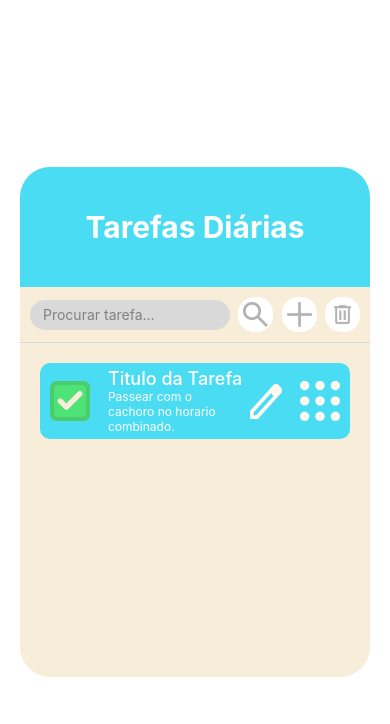
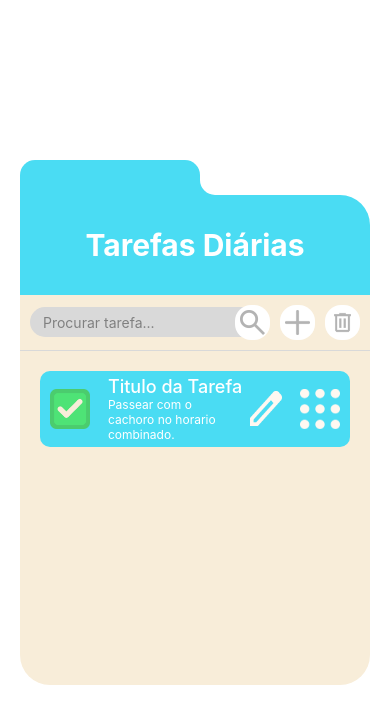
Before and after one commit to gabrieldeespindolamartins/todolist-React-Native, a React Native app in the folder todolist/: screen / in a window 390 px wide. Shown: the top 724 px of the page. Built offline with nearby package versions, Linux system fonts and the light colour scheme.

Commit message:
design base finalizado

```diff
--- a/todolist/App.js
+++ b/todolist/App.js
@@ -6,7 +6,14 @@ export default function App() {
   return (
     <View style={styles.container}>
 
+      <View style={styles.listaBar}>
+        <View style={styles.actualBar}/>
+        <View style={styles.square}></View>
+        <View style={styles.arco}/>
+      </View>
+
       <View style={styles.cabeçalho}>
+
         <Text style={styles.tituloLista}>Tarefas Diárias</Text>
       </View>
 
@@ -14,9 +21,11 @@ export default function App() {
 
         <View style={styles.ferramentas}>
           <TextInput style={styles.input} placeholder="Procurar tarefa..."></TextInput>
-          <View style={styles.imagemBorda}><Image style={styles.imagens} source={require('./assets/search.png')}/></View>
-          <View style={styles.imagemBorda}><Image style={styles.imagens} source={require('./assets/create.png')}/></View>
-          <View style={styles.imagemBorda}><Image style={styles.imagens} source={require('./assets/delete.png')}/></View>
+          <View style={styles.imagensContainer}>
+          <View style={styles.imagemBorda}><Image style={styles.imagens} source={require('./assets/Search.png')}/></View>
+          <View style={styles.imagemBorda}><Image style={styles.imagens} source={require('./assets/Create.png')}/></View>
+          <View style={styles.imagemBorda}><Image style={styles.imagens} source={require('./assets/Delete.png')}/></View>
+          </View>
         </View>
 
         <View style={{height: 1, width: 350, backgroundColor: '#D9D9D9', alignSelf: "center"}}/>
@@ -46,15 +55,45 @@ const styles = StyleSheet.create({
     justifyContent: 'center',
     alignItems: 'center',
   },
+   //-----------------------------------navbarLista---------------------------------------------//
+   listaBar: {
+    flexDirection:'row',
+    marginRight:155,
+   },
+
+   actualBar: {
+    height: 35,
+    width: 180,
+    backgroundColor: "#4ADCF3",
+
+    borderTopLeftRadius: 15,
+    borderTopRightRadius: 15,
+  },
+  square:{
+    height: 15,
+    width: 15,
+    marginTop: 20,
+    backgroundColor: "#4ADCF3",
+  },
+
+  arco: {
+    height: 15,
+    width: 15,
+    marginTop: 20,
+    marginLeft:180,
+    backgroundColor: '#FFFFFF',
+    borderBottomLeftRadius: 15,
+    position: 'absolute',
+  },
   //-----------------------------------Cabeçalho---------------------------------------------//
   cabeçalho: {
     justifyContent: 'center',
     width: 350,
-    height: 120,
+    height: 100,
     backgroundColor: "#4ADCF3",
-    borderTopLeftRadius: 30,
     borderTopRightRadius: 30,
     elevation: 12,
+
   },
   tituloLista: {
     textAlign: 'center',
@@ -81,12 +120,20 @@ const styles = StyleSheet.create({
     alignItems: 'center',
   },
   input: {
+    position: 'absolute',
     backgroundColor: '#D9D9D9',
     height: 30,
-    width: 200,
+    width: 230,
     borderRadius: 100,
     paddingLeft: 13,
     color: '#808080',
+  },
+
+  imagensContainer: {
+    flexDirection: 'row',
+    marginLeft:195,
+    alignItems: 'center',
+
   },
   imagemBorda: {
     width: 35,
@@ -95,6 +142,7 @@ const styles = StyleSheet.create({
     borderRadius: 16,
     alignItems: 'center',
     justifyContent:'center',
+    marginLeft: 10,
   },
   imagens:{
     width: 25,
```
